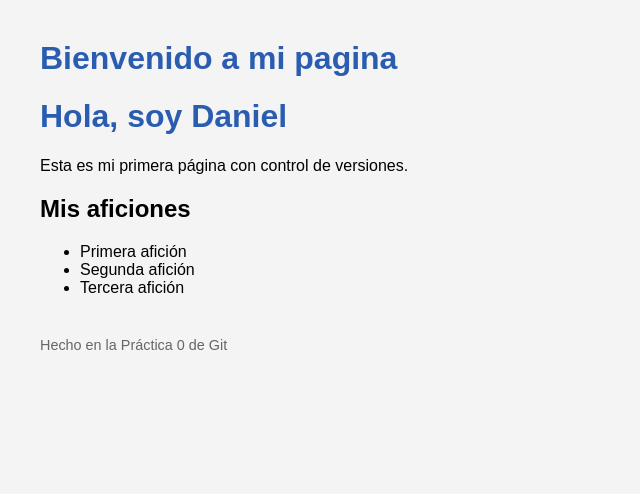
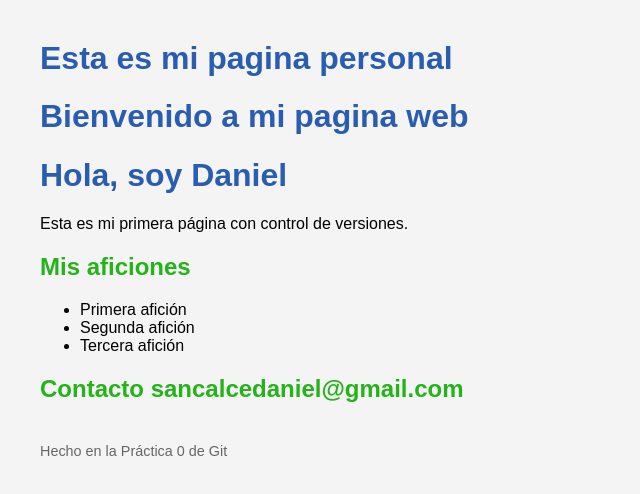
Before and after one commit to Danielcalce/MI-PRIMER-REPO, a plain HTML site: page index.html in a window 1280 px wide. Shown: the whole page, without its empty margins (0-640 px from the left). Drawn offline with Linux system fonts and the light colour scheme.

Commit message:
da formato a seccion contacto

```diff
--- a/estilos.css
+++ b/estilos.css
@@ -8,6 +8,10 @@ h1 {
   color: #2a5db0;
 }
 
+h2 {
+  color: #24b318;
+}
+
 footer {
   margin-top: 40px;
   color: #666666;
--- a/index.html
+++ b/index.html
@@ -7,7 +7,8 @@
 </head>
 
  <body>
-  <h1>Bienvenido a mi pagina</h1>
+  <h1>Esta es mi pagina personal</h1>
+  <h1>Bienvenido a mi pagina web</h1>
   <h1>Hola, soy Daniel</h1>
   <p>Esta es mi primera página con control de versiones.</p>
   <h2>Mis aficiones</h2>
@@ -16,6 +17,7 @@
     <li>Segunda afición</li>
     <li>Tercera afición</li>
   </ul>
+  <h2>Contacto sancalcedaniel@gmail.com</h2>
   <footer><p>Hecho en la Práctica 0 de Git</p></footer>
  </body>
 </html>
```
